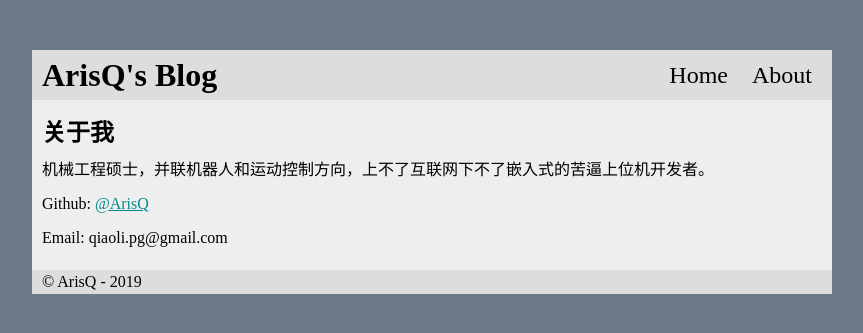
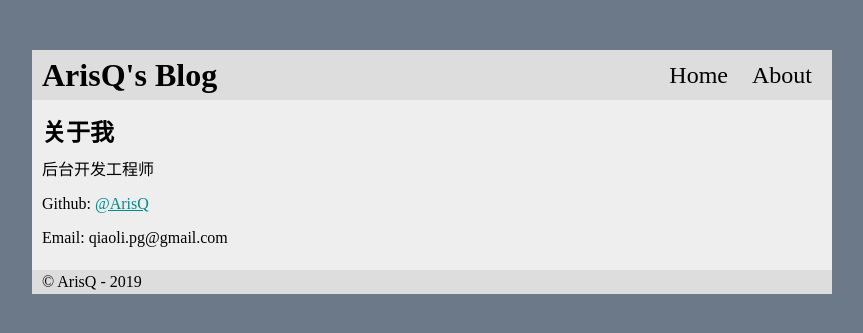
Before and after one commit to ArisQ/arisq.github.io, a Jekyll site: the page built from about.md, in a window 1280 px wide. Shown: the top 333 px of the page, without its empty margins (208-1071 px from the left). Built offline with Jekyll 4.4.1, drawn with Linux system fonts in a browser that asks for light colours; comment, search, counter and statistics services are not loaded; our own code applies the rules of GitHub Pages for plain Markdown files.

Commit message:
Update about.md

```diff
--- a/about.md
+++ b/about.md
@@ -4,7 +4,7 @@ layout: default
 
 ## 关于我
 
-机械工程硕士，并联机器人和运动控制方向，上不了互联网下不了嵌入式的苦逼上位机开发者。
+后台开发工程师
 
 Github: [@ArisQ](https://github.com/ArisQ)
 
```
